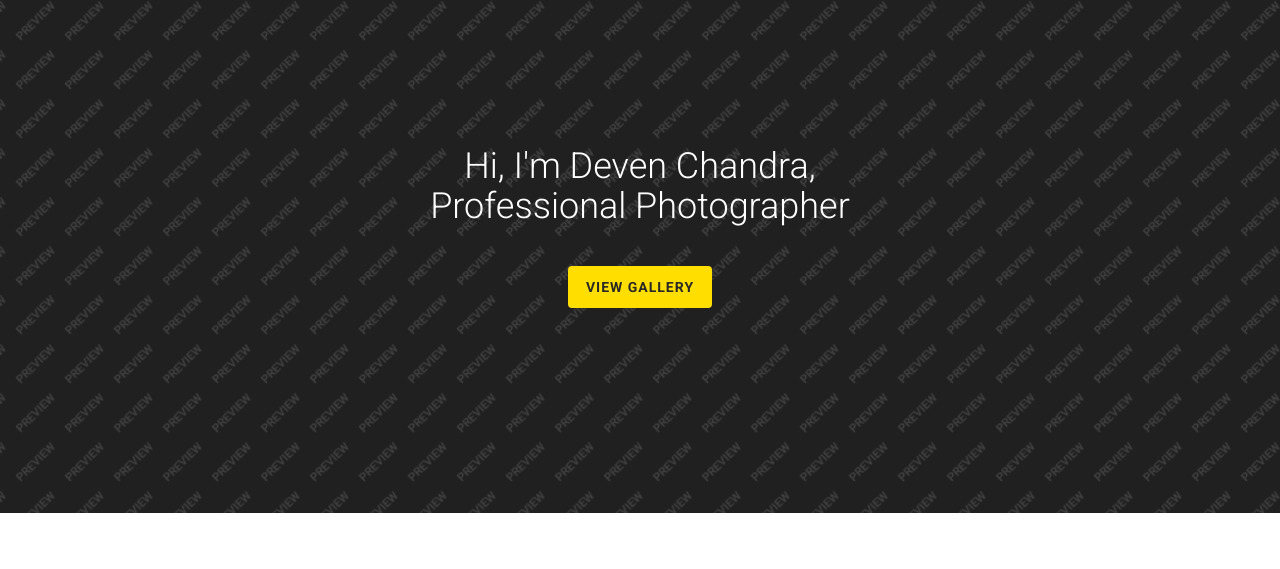
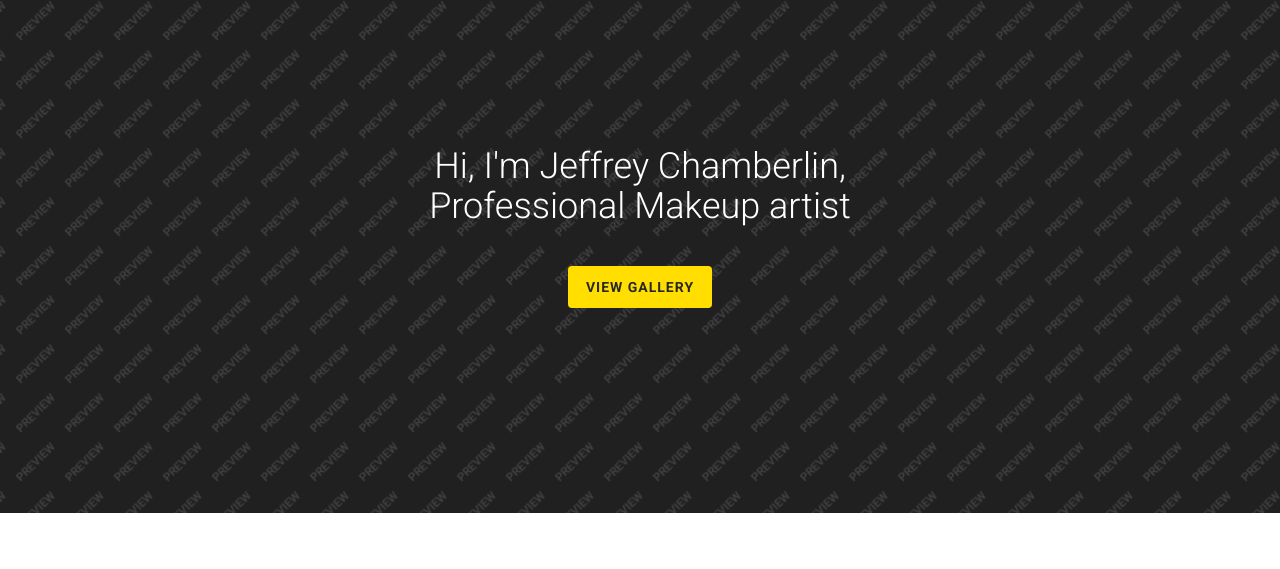
Before and after one commit to JeffreyCmua/.github.io, a plain HTML site: page index.html in a window 1280 px wide. Shown: the part 53-622 px from the top of the page. Drawn offline with nearby package versions, Linux system fonts and the light colour scheme.

Commit message:
Update index.html

```diff
--- a/index.html
+++ b/index.html
@@ -52,8 +52,8 @@
     <div class="hero-caption"><!-- hero caption -->
       <div class="row">
         <div class="col-md-12 text-center">
-          <h1 class="white-text mb40">Hi, I'm Deven Chandra,<br>
-            Professional Photographer </h1>
+          <h1 class="white-text mb40">Hi, I'm Jeffrey Chamberlin,<br>
+            Professional Makeup artist </h1>
           <a href="#" class="btn btn-default mb30">view gallery</a> </div>
       </div>
     </div>
```
